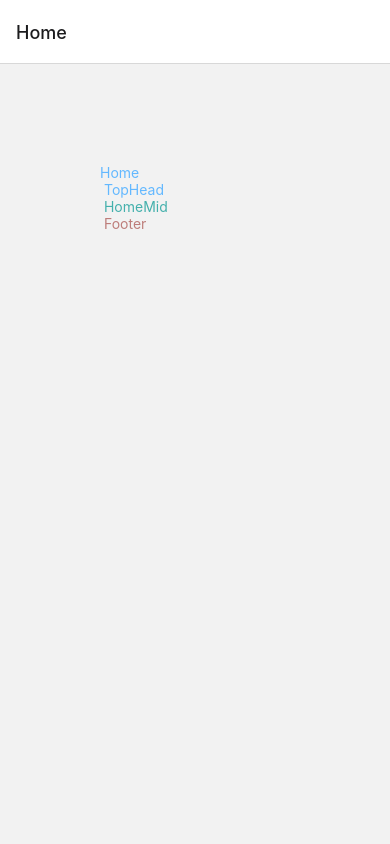
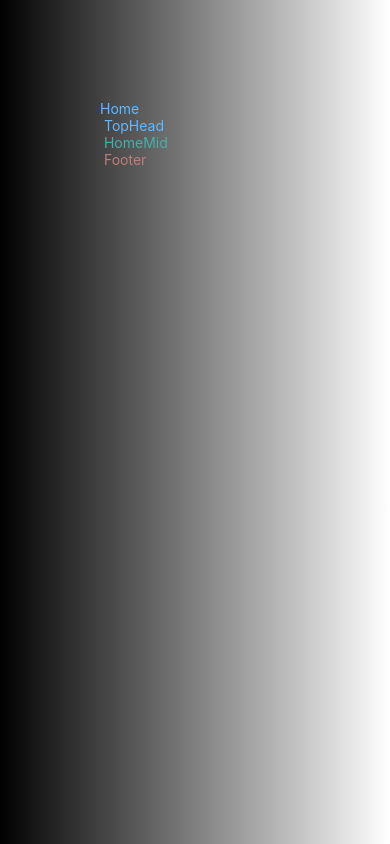
Before and after one commit to psteingh/LTRapp, a React Native app: screen / in a window 390 px wide. Built offline with nearby package versions, Linux system fonts and the light colour scheme.

Commit message:
ltrapp03311200

```diff
--- a/App.js
+++ b/App.js
@@ -14,24 +14,32 @@ import Colors from './constants/colors';
 const Stack = createNativeStackNavigator();
 
 export default function App() {
+
+  const navTheme = {
+    colors: { background: "red"}
+  };
+
   return (
-    <NavigationContainer
-      style={{
-        backgroundColor: 'transparent'
-      }}
-      >
+    <NavigationContainer theme={navTheme}
+      // colors={{ background: "transparent" }}
+      // style={{
+      //   backgroundColor: "transparent" }}
+    >
       <LinearGradient
         start={{x: 0, y: 0}}
         end={{x: 1, y: 0}}
         colors={[Colors.primaryBlack, Colors.primaryWhite]}
         style={styles.container}
+        // style={{ position: "absolute"}}
         >
-      <Stack.Navigator>
+      {/* <Stack.Navigator>
         <Stack.Screen name="Home" component={HomeComponent} />
         <Stack.Screen name="AboutUs" component={AboutUsBoard} />
         <Stack.Screen name="AboutLies" component={AboutLiesBoard} />
-      </Stack.Navigator>
-      {/* <HomeComponent /> */}
+      </Stack.Navigator> */}
+
+
+      <HomeComponent />
       </LinearGradient>
     </NavigationContainer>
   );
```
